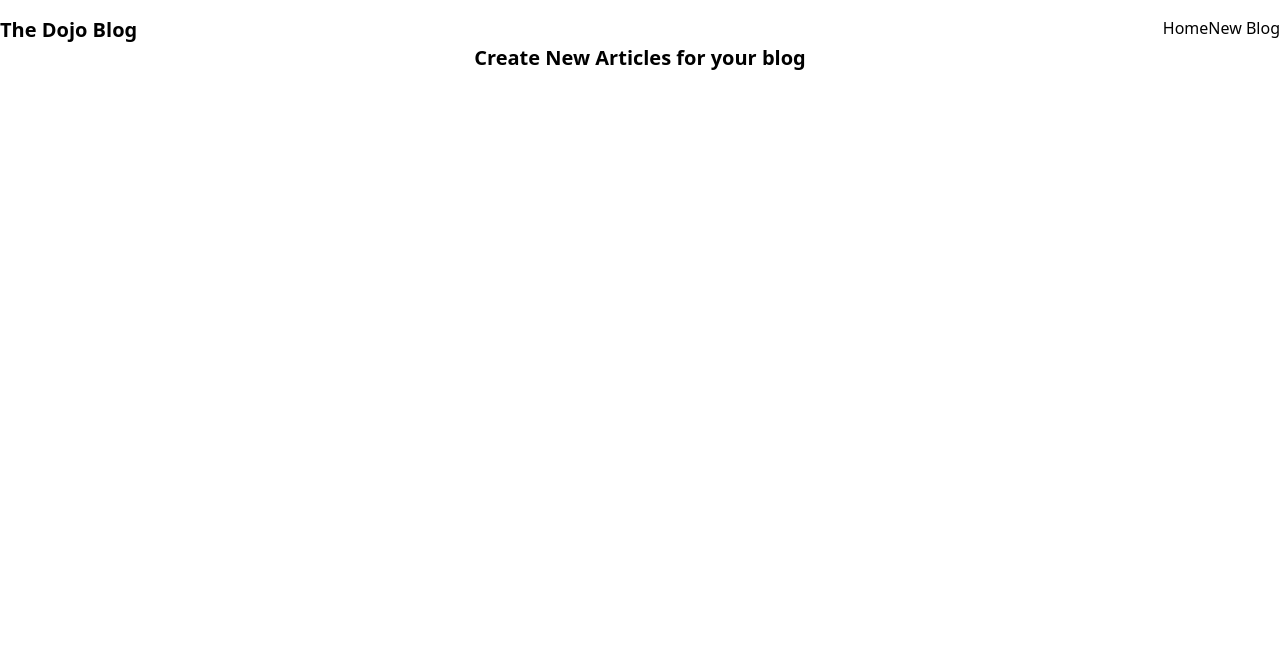
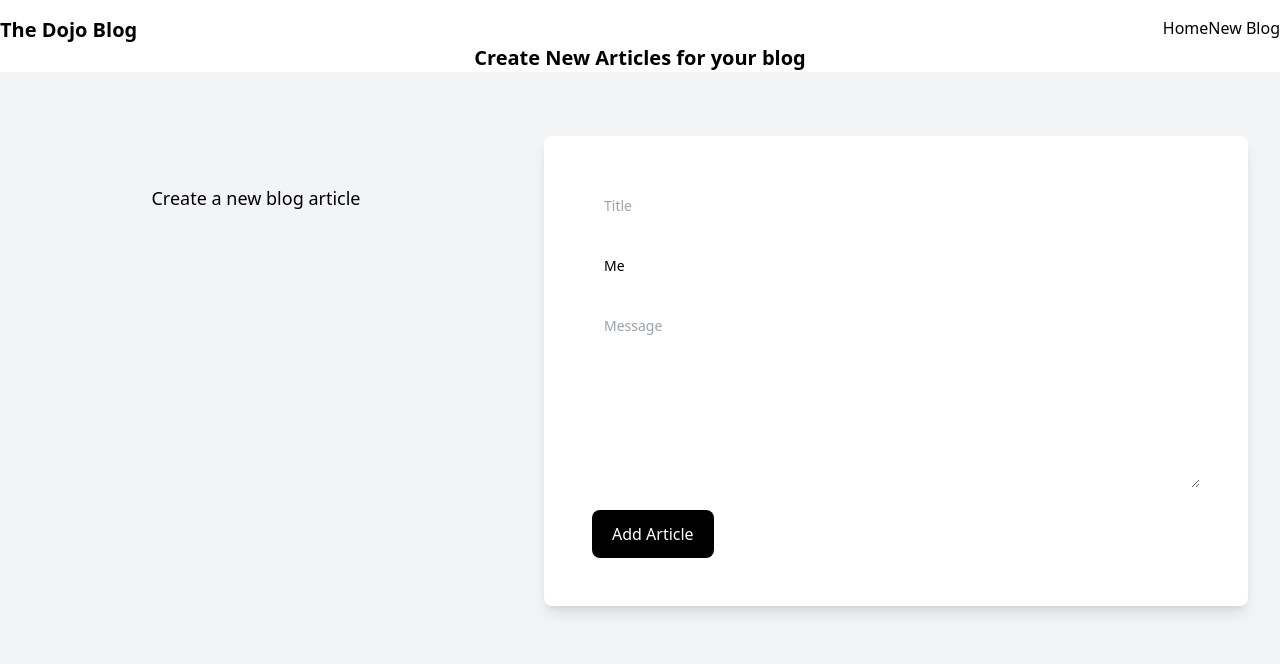
Before and after one commit to heyolaniran/reactNetNinja, a React (Create React App) app: page /create in a window 1280 px wide. Shown: the top 664 px of the page. Built offline with nearby package versions, Linux system fonts and the light colour scheme.

Commit message:
feat: forms control notion

```diff
--- a/src/Create.jsx
+++ b/src/Create.jsx
@@ -1,9 +1,83 @@
+import { useState } from "react"
 
 export default function Create() {
+
+    const [title, setTitle] = useState('')
+    const [author, setAuthor] = useState('Me')
+    const [body , setBody] = useState('')
+
 
     return (
         <div className="create">
             <h2 className="text-xl font-semibold text-center"> Create New Articles for your blog</h2>
+
+
+            <section className="bg-gray-100">
+            <div className="mx-auto max-w-screen-xl px-4 py-16 sm:px-6 lg:px-8">
+                <div className="grid grid-cols-1 gap-x-16 gap-y-8 lg:grid-cols-5">
+                <div className="lg:col-span-2 lg:py-12">
+                    <p className="max-w-xl text-lg text-center">
+                  Create a new blog article
+                    </p>
+                </div>
+
+                <div className="rounded-lg bg-white p-8 shadow-lg lg:col-span-3 lg:p-12">
+                    <form action="" className="space-y-4">
+                    <div>
+                        <label className="sr-only" htmlFor="title">Article Title</label>
+                        <input
+                        className="w-full rounded-lg border-gray-200 p-3 text-sm"
+                        placeholder="Title"
+                        type="text"
+                        required
+                        value={title}
+                        onChange= {(e) => setTitle(e.target.value)}
+                        />
+                    </div>
+
+                    <div>
+                        <label className="sr-only" htmlFor="title">Article Author</label>
+                        <input
+                        className="w-full rounded-lg border-gray-200 p-3 text-sm"
+                        placeholder="Author"
+                        type="text"
+                        required
+                        value={author}
+                        onChange= {(e) => setAuthor(e.target.value)}
+                        />
+                    </div>
+
+
+
+
+
+                    <div>
+                        <label className="sr-only" htmlFor="message">Message</label>
+
+                        <textarea
+                        className="w-full rounded-lg border-gray-200 p-3 text-sm"
+                        placeholder="Message"
+                        rows="8"
+                        required
+                        value={body}
+                        onChange= {(e) => setBody(e.target.value)}
+                        ></textarea>
+                    </div>
+
+                    <div className="mt-4">
+                        <button
+                        type="submit"
+                        className="inline-block w-full rounded-lg bg-black px-5 py-3 font-medium justify-center text-white sm:w-auto"
+                        >
+                        Add Article
+                        </button>
+                    </div>
+                    </form>
+                </div>
+                </div>
+            </div>
+            </section>
+
         </div>
     )
 }
```
